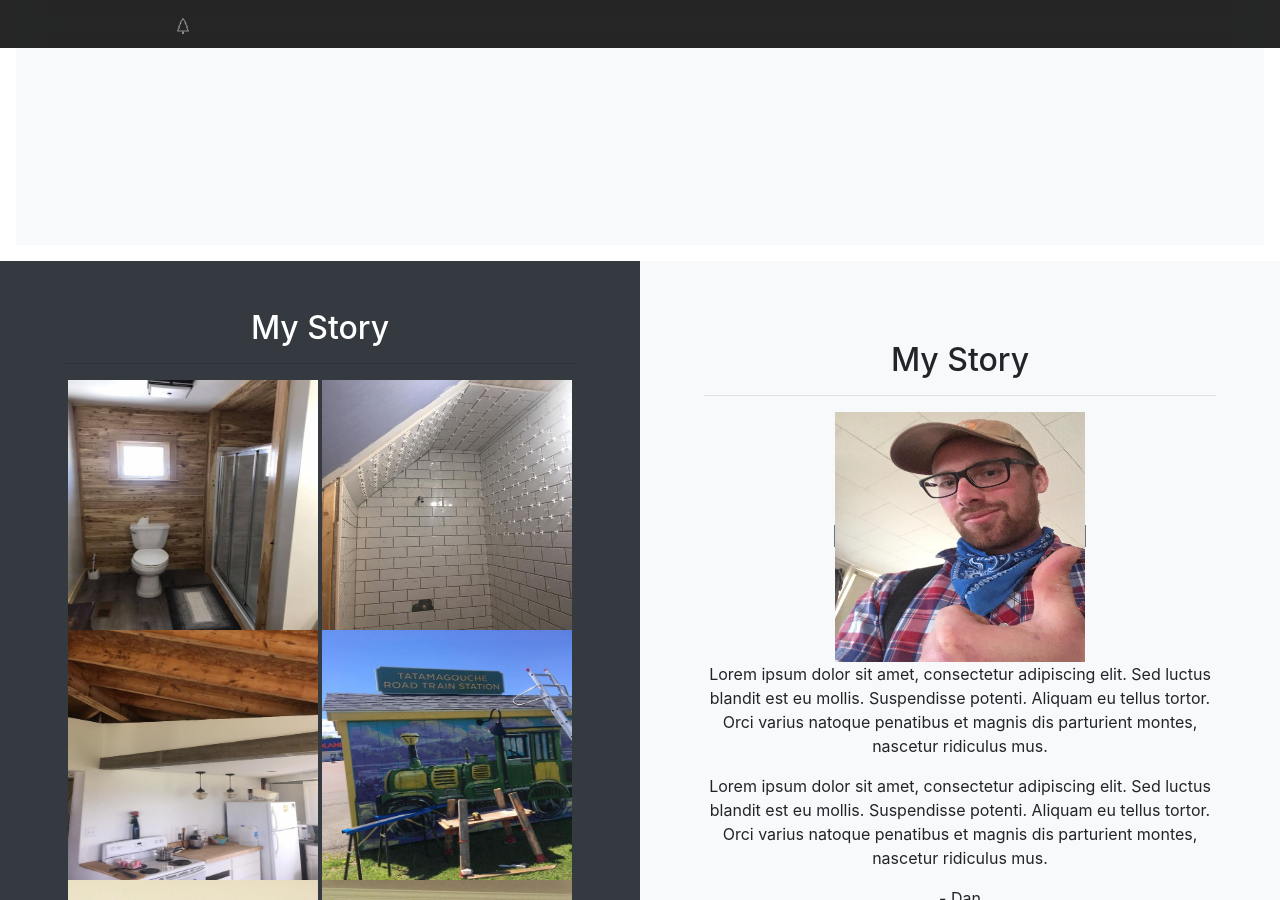
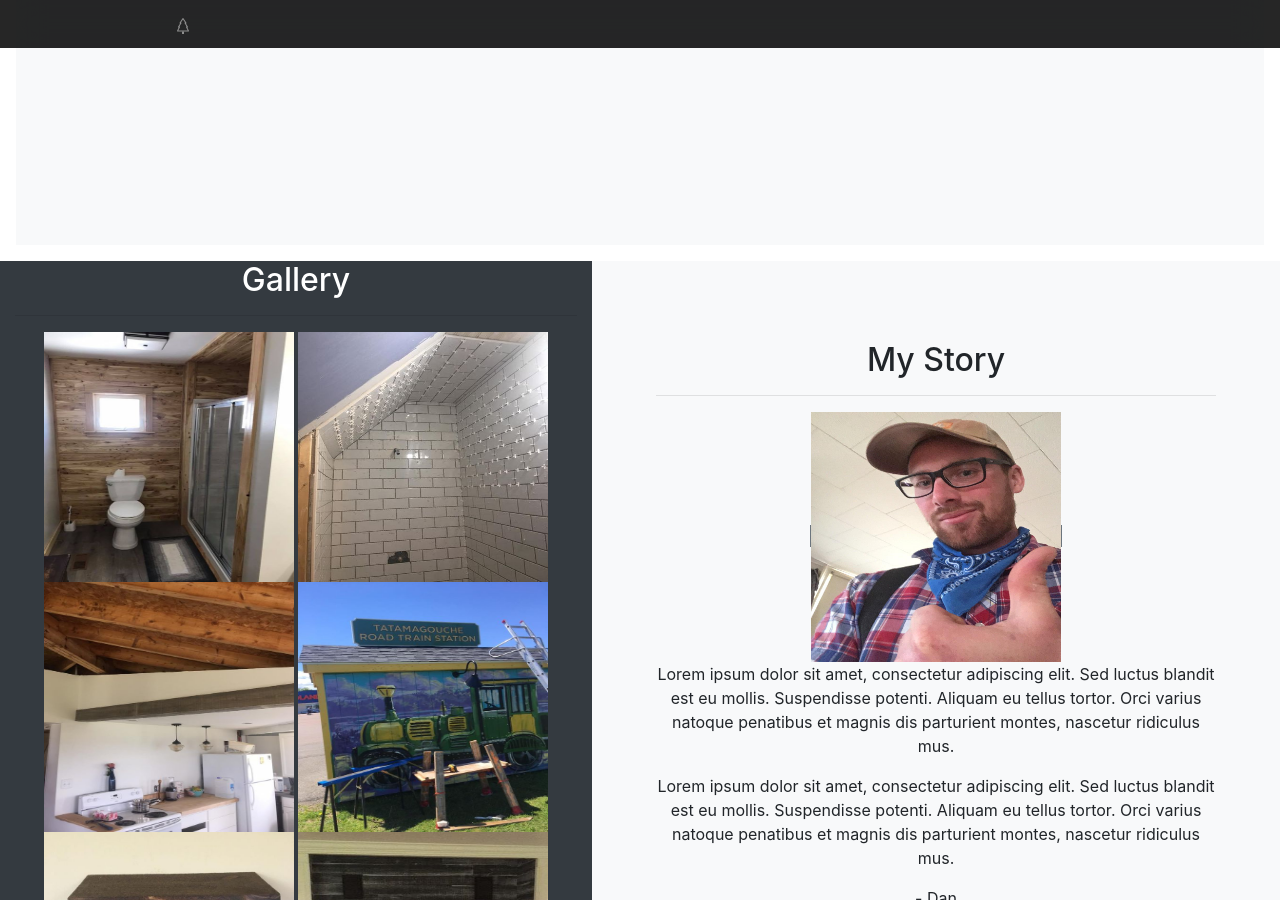
Before and after one commit to DBCarpentry/DBCarpentry.github.io, a Jekyll site: the page built from index.html, in a window 1280 px wide and 900 px high, scrolled down 719 px. Built offline with Jekyll 4.4.1, drawn with Linux system fonts in a browser that asks for light colours.

Commit message:
reformat

```diff
--- a/index.html
+++ b/index.html
@@ -80,9 +80,9 @@ title: Index
   </div>
 
   <div class="d-md-flex flex-md-equal w-100 my-md-3 ps-md-3"  style="height: 100%">
-    <div class="bg-dark me-md-3 pt-3 px-3 pt-md-5 px-md-5 text-center text-white overflow-hidden">
+    <div class="bg-dark text-center text-white">
       <div class="container">
-        <h2 class="display-5">My Story</h2>
+        <h2 class="display-5">Gallery</h2>
           <hr></hr>
           <div class="row">
             <div class="column">
```
